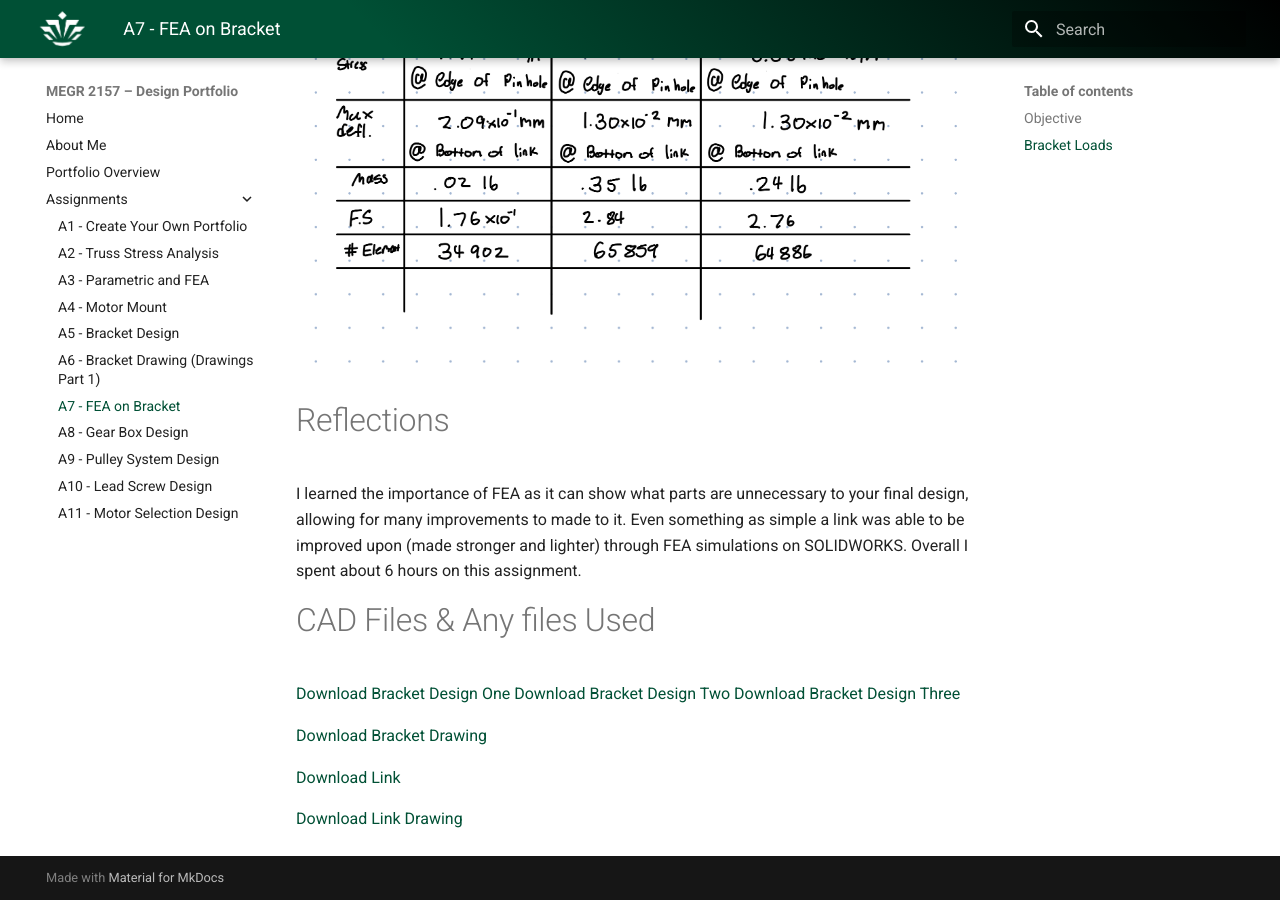
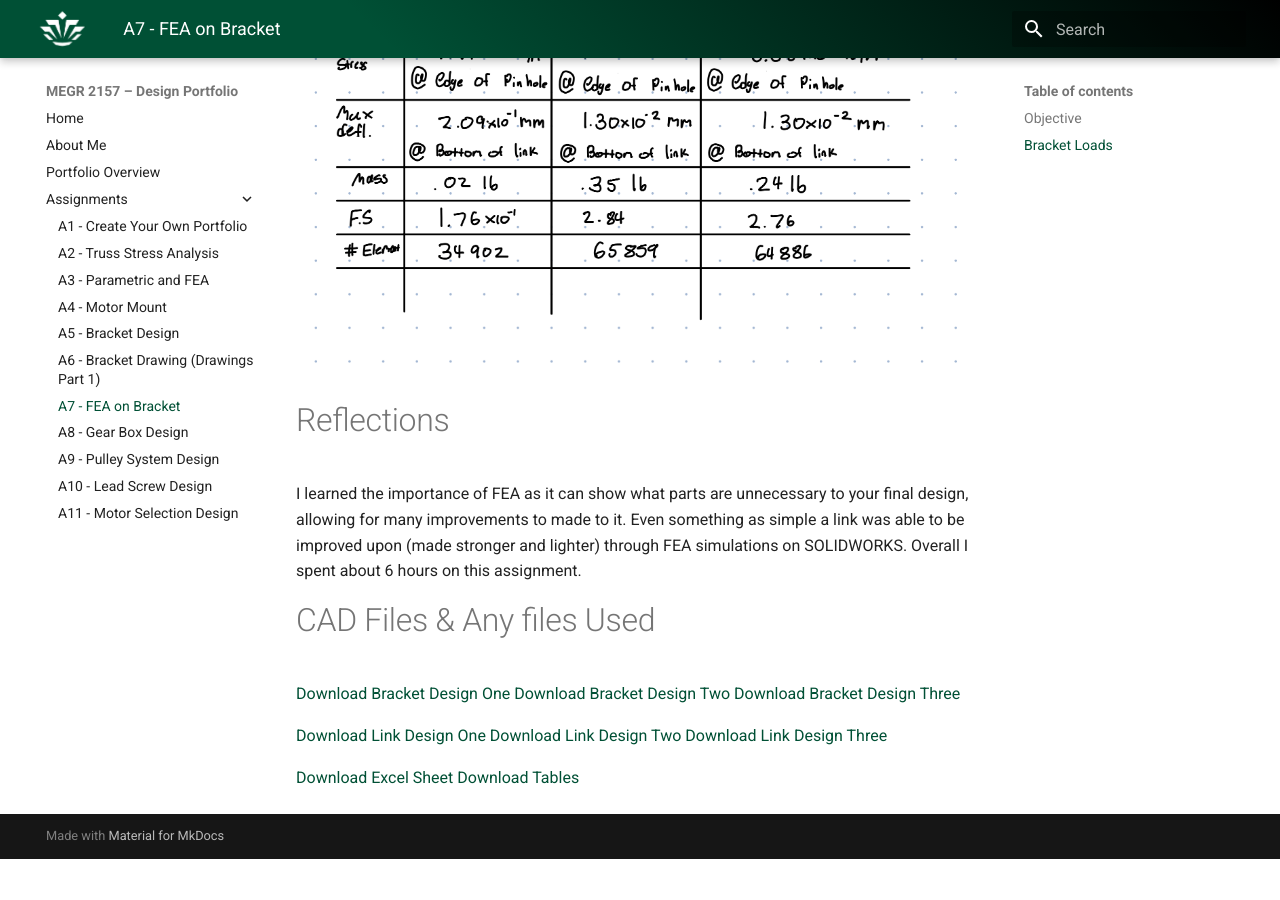
Before and after one commit to NumberOneZoomer/design-projects-portfolio-megr2157, an MkDocs documentation site: the page built from docs/assignments/A07/index.md, in a window 1280 px wide and 900 px high, scrolled down 28407 px. Built offline with MkDocs 1.6.1 and Material for MkDocs 9.7.7, drawn with Linux system fonts in a browser that asks for light colours; after the commit the page ends 29266 px from its top, so only the background shows below that.

Commit message:
Update download links in A07 index.md

```diff
--- a/docs/assignments/A07/index.md
+++ b/docs/assignments/A07/index.md
@@ -122,8 +122,9 @@ I learned the importance of FEA as it can show what parts are unnecessary to you
 [Download Bracket Design Two](AE6_RUN_2.SLDPRT)
 [Download Bracket Design Three](AE6_RUN_3.SLDPRT)
 
-[Download Bracket Drawing](AE6.SLDDRW)
+[Download Link Design One](LINK.SLDPRT)
+[Download Link Design Two](LINKR2.SLDPRT)
+[Download Link Design Three](LINKR3.SLDPRT)
 
-[Download Link](LINK.SLDPRT)
-
-[Download Link Drawing](LINK.SLDDRW)
+[Download Excel Sheet](sophopmore.SLDPRT)
+[Download Tables](A7PDF.SLDPRT)
```
